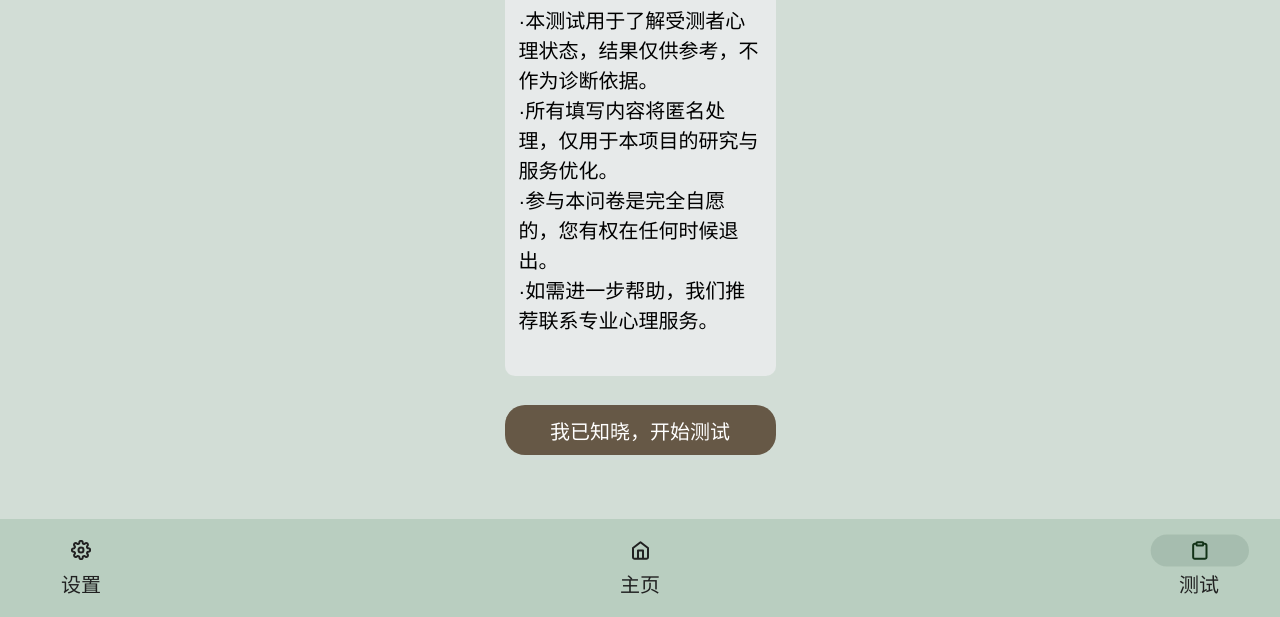
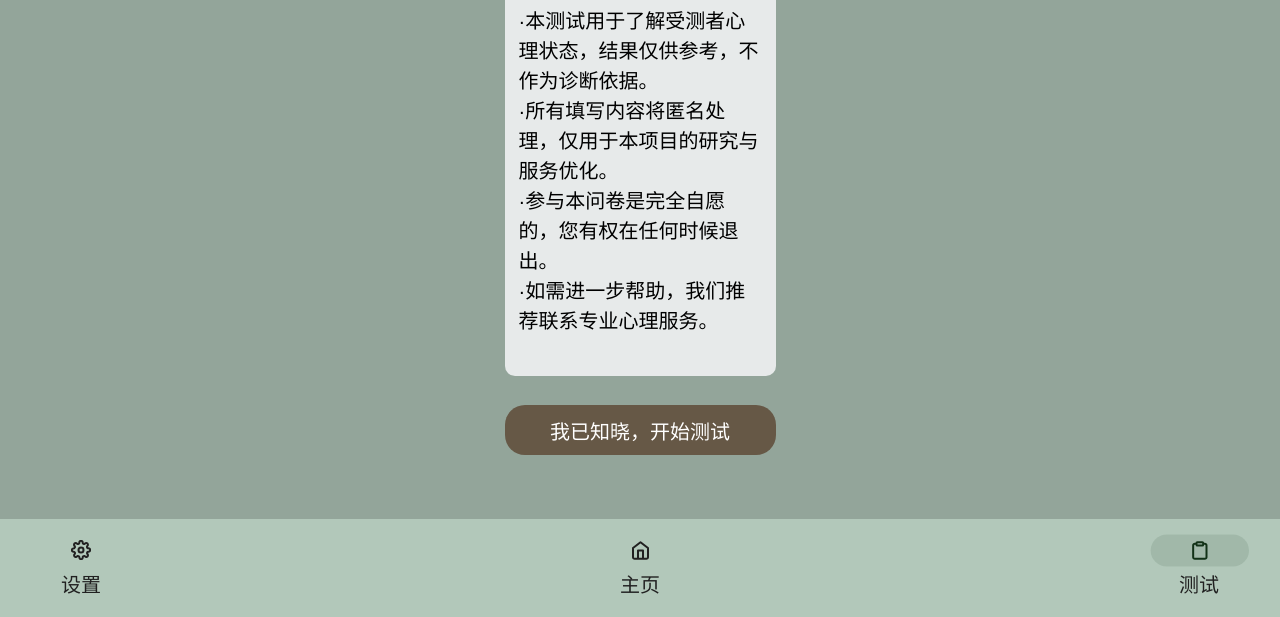
Before and after one commit to zrzmxl/zhirenzhimian-pages, a plain HTML site: page consent.html in a window 1280 px wide. Shown: the part 183-800 px from the top of the page. Drawn offline with Linux system fonts and the light colour scheme; a web font is replaced by a local one.

Commit message:
Update consent.html

```diff
--- a/consent.html
+++ b/consent.html
@@ -13,7 +13,7 @@
     html, body {
       margin: 0;
       padding: 0;
-      background-color: #D2DDD6;
+      background-color: #93A59A;
       font-family: 'MaokenAssortedSans-Lite', sans-serif;
       height: 100%;
     }
@@ -27,7 +27,7 @@
       width: 375px;
       height: 100vh;
       margin: 0 auto;
-      background-color: #D2DDD6;
+      background-color: #93A59A;
       display: flex;
       flex-direction: column;
       overflow: hidden;
```
